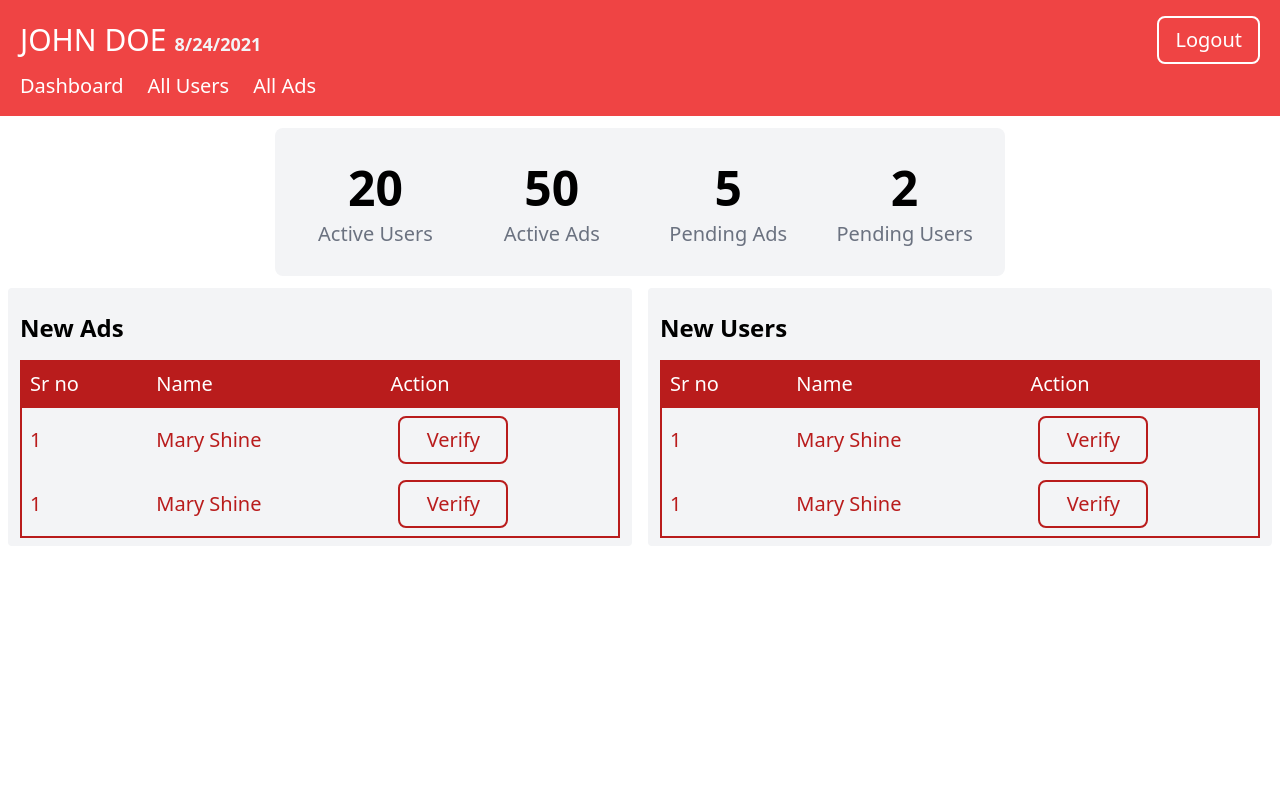
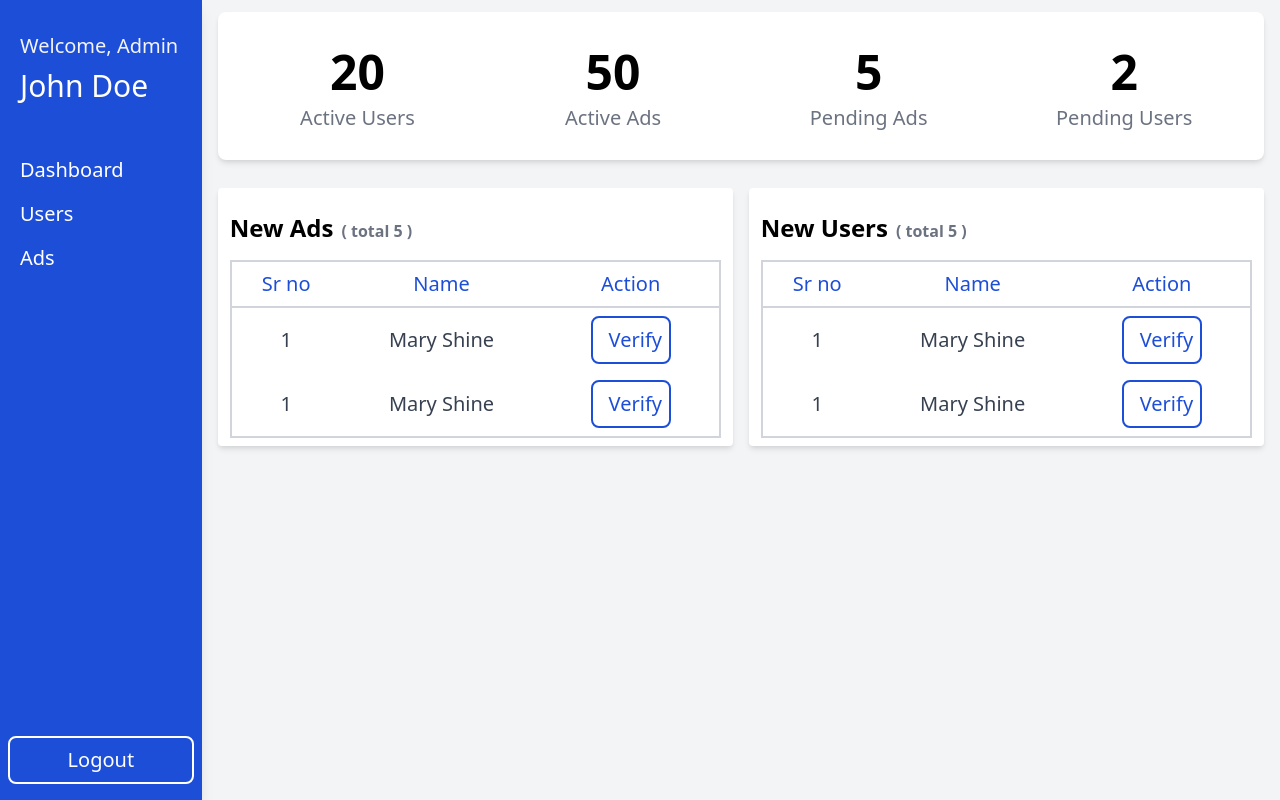
Before and after one commit to saket2001/sem5-admin-side, a Next.js app: page / in a window 1280 px wide. Built offline with nearby package versions, Linux system fonts and the light colour scheme.

Commit message:
changed layout

```diff
--- a/components/Button.js
+++ b/components/Button.js
@@ -1,7 +1,7 @@
 import React from "react";
 
 export default function Button({ children, classes }) {
-  const styles = `mx-2 px-4 py-1 md:py-2 text-lg md:text-xl text-center text-white border-2 border-white rounded-lg ${classes}`;
+  const styles = `w-auto cursor-pointer mx-2 px-4 py-1 md:py-2 text-lg md:text-xl text-center text-white border-2 border-white rounded-lg ${classes}`;
 
   return <div className={styles}>{children}</div>;
 }
--- /dev/null
+++ b/components/Drawer.js
@@ -0,0 +1,35 @@
+import Link from "next/link";
+import React from "react";
+import Button from "./Button";
+
+export default function Drawer() {
+  return (
+    <div className="hidden md:flex md:flex-col justify-between md:w-60 md:bg-blue-700 md:min-h-screen md:py-4 md:text-white md:shadow-lg">
+      <div className="flex flex-col py-3 px-4">
+        <h2 className="text-xl p-1 text-gray-100">Welcome, Admin</h2>
+        <p className="text-3xl p-1">John Doe</p>
+        <div className="flex flex-col justify-start py-5 mt-5">
+          <p className="text-xl my-1 p-1 rounded-md hover:bg-blue-600">
+            <Link href={{ pathname: "/", query: "logged=true" }}>
+              Dashboard
+            </Link>
+          </p>
+          <p className="text-xl my-1 p-1 rounded-md hover:bg-blue-600">
+            <Link href={{ pathname: "/users", query: "logged=true" }}>
+              Users
+            </Link>
+          </p>
+          <p className="text-xl my-1 p-1 rounded-md hover:bg-blue-600">
+            <Link href={{ pathname: "/ads", query: "logged=true" }}>Ads</Link>
+          </p>
+        </div>
+      </div>
+
+      <div className="relative bottom-0">
+        <Button classes="hover:bg-blue-600 hover:border-blue-600">
+          Logout
+        </Button>
+      </div>
+    </div>
+  );
+}
--- a/components/InfoCard.js
+++ b/components/InfoCard.js
@@ -2,7 +2,7 @@ import React from "react";
 
 export default function InfoCard() {
   return (
-    <div className="md:w-auto w-full mx-auto my-3 grid grid-cols-2 md:grid-cols-4 p-3 bg-gray-100 rounded-lg">
+    <div className="w-full mx-auto my-3 grid grid-cols-2 md:grid-cols-4 p-3 bg-white rounded-lg shadow-md">
       <div className="flex flex-col justify-center items-center m-2 px-3 py-2">
         <h2 className="h2">20</h2>
         <p className="p md:text-xl">Active Users</p>
--- a/components/Layout.js
+++ b/components/Layout.js
@@ -1,12 +1,16 @@
 import React from "react";
+import Drawer from "./Drawer";
 import Navbar from "./Navbar";
 
 export default function Layout({ activeLink, children }) {
   return (
-    <>
-      <Navbar activeLink={activeLink} />
-      {children}
+    <div className="flex flex-row w-full">
+      <Drawer />
+      <div className="flex flex-col w-full md:px-2">
+        <Navbar activeLink={activeLink} />
+        {children}
+      </div>
       {/* footer */}
-    </>
+    </div>
   );
 }
--- a/components/Navbar.js
+++ b/components/Navbar.js
@@ -4,17 +4,17 @@ import Link from "next/link";
 
 export default function Navbar({ activeLink }) {
   return (
-    <div className="flex w-full flex-col p-2 md:p-3 px-4 text-white text-sm md:text-lg bg-red-500">
+    <div className="md:hidden flex w-full flex-col p-2 md:p-3 px-4 text-white text-sm md:text-lg bg-blue-700">
       <div className="w-full flex flex-row justify-between items-center py-2 md:py-1">
-        <h2 className="text-2xl uppercase md:text-3xl px-2">
-          John Doe
-          <span className="text-sm md:text-lg font-semibold text-gray-100 mx-2">
-            {new Date().toLocaleDateString()}
-          </span>
-        </h2>
-        <Button classes="hover:bg-red-700 hover:border-red-700">Logout</Button>
+        <div className="flex flex-col">
+          <h2 className="text-2xl px-2">Welcome, John Doe</h2>
+          <p className="text-lg text-gray-200  px-2">
+            {new Date().toDateString()}
+          </p>
+        </div>
+        <Button classes="hover:bg-red-700 hover:border-red-700 ">Logout</Button>
       </div>
-      <div className="w-full flex flex-row items-center py-2 md:py-1">
+      <div className="w-full flex flex-row items-center py-2 md:py-1 ">
         <p className="text-xl px-2 mr-2">
           <Link href={{ pathname: "/", query: "logged=true" }}>Dashboard</Link>
         </p>
--- a/components/Table.js
+++ b/components/Table.js
@@ -5,28 +5,31 @@ import Button from "./Button";
 export default function Table({ heading }) {
   return (
     <div className="card">
-      <h2 className="h4 my-2">{heading}</h2>
-      <div className="table w-full py-4 px-2 border-collapse border-2 border-red-700">
+      <h2 className="h4 my-2">
+        {heading}
+        <span className="text-base text-gray-500 mx-2">( total 5 )</span>
+      </h2>
+      <div className="table w-full py-4 px-2 border-collapse border-2 border-gray-300 text-gray-700">
         <div className="table-row-group">
-          <div className="table-row border-2 border-red-700 bg-red-700 text-white">
-            <div className="table-cell p-2 font-medium">Sr no</div>
-            <div className="table-cell p-2 font-medium">Name</div>
-            <div className="table-cell p-2 font-medium">Action</div>
+          <div className="table-row border-2 border-gray-300 text-blue-700">
+            <div className="table-cell text-center p-2 font-medium">Sr no</div>
+            <div className="table-cell text-center p-2 font-medium">Name</div>
+            <div className="table-cell text-center p-2 font-medium">Action</div>
           </div>
           <div className="table-row hover:bg-gray-200 ">
-            <div className="table-cell p-2 text-red-700">1</div>
-            <div className="table-cell p-2 text-red-700">Mary Shine</div>
-            <div className="table-cell p-2 text-red-700">
-              <Button classes="md:w-1/2 w-auto border-red-700 text-red-700 cursor-pointer border-2 hover:bg-red-700 hover:text-white">
+            <div className="table-cell text-center p-2">1</div>
+            <div className="table-cell text-center p-2">Mary Shine</div>
+            <div className="table-cell justify-center p-2">
+              <Button classes="md:w-1/2 mx-auto w-auto justify-center text-blue-700 cursor-pointer border-2 hover:bg-blue-700 border-blue-700 hover:text-white">
                 <Link href="/ads">Verify</Link>
               </Button>
             </div>
           </div>
           <div className="table-row hover:bg-gray-200 ">
-            <div className="table-cell p-2 text-red-700">1</div>
-            <div className="table-cell p-2 text-red-700">Mary Shine</div>
-            <div className="table-cell p-2 text-red-700">
-              <Button classes="md:w-1/2 w-auto border-red-700 text-red-700 cursor-pointer border-2 hover:bg-red-700 hover:text-white">
+            <div className="table-cell text-center p-2">1</div>
+            <div className="table-cell text-center p-2">Mary Shine</div>
+            <div className="table-cell text-center p-2">
+              <Button classes="md:w-1/2 mx-auto text-blue-700 cursor-pointer border-2 hover:bg-blue-700 border-blue-700 hover:text-white">
                 <Link href="/ads">Verify</Link>
               </Button>
             </div>
--- a/pages/index.js
+++ b/pages/index.js
@@ -5,7 +5,7 @@ import Table from "../components/Table";
 
 export default function Home() {
   return (
-    <div className="flex flex-col min-w-full min-h-screen">
+    <div className="flex flex-col min-w-full min-h-screen bg-gray-100">
       <Head>
         <title>Dashboard</title>
         <link rel="icon" href="/favicon.ico" />
@@ -13,7 +13,7 @@ export default function Home() {
       <Layout activeLink="dashboard">
         <main className="flex flex-col px-2">
           <InfoCard />
-          <div className="w-full grid grid-cols-1 gap-4 md:grid-cols-2">
+          <div className="w-full grid grid-cols-1 mt-4 gap-4 md:grid-cols-2">
             <Table heading="New Ads" />
             <Table heading="New Users" />
           </div>
--- a/styles/globals.css
+++ b/styles/globals.css
@@ -15,5 +15,5 @@
 }
 
 .card {
-    @apply flex flex-col bg-gray-100 rounded text-xl p-2 px-3;
+    @apply flex flex-col bg-white rounded text-xl p-2 px-3 shadow-md;
 }
```
